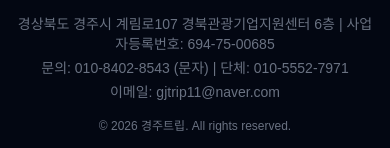
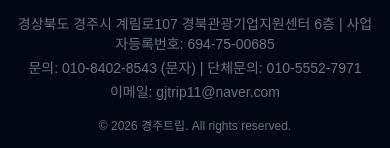
Before and after one commit to qkfmsclzls22-sudo/gyeongju-trip, a Next.js app: page / in a window 390 px wide. Shown: the part 5797-5945 px from the top of the page. Built offline with nearby package versions, Linux system fonts and the light colour scheme.

Commit message:
Revert landmark CTA phone addition, label footer group inquiry as 단체문의

```diff
--- a/app/landmarks/[slug]/page.tsx
+++ b/app/landmarks/[slug]/page.tsx
@@ -372,7 +372,6 @@
             투어 프로그램 보기
           </a>
         </div>
-        <p className="text-gray-500 text-xs mt-6">단체문의: 010-5552-7971</p>
       </section>
 
       {/* 푸터 */}
--- a/app/page.tsx
+++ b/app/page.tsx
@@ -594,7 +594,7 @@
             <img src="/logo.png" alt="경주트립" className="h-12 w-auto rounded-lg bg-white p-1" />
           </div>
           <p className="text-sm mb-1">경상북도 경주시 계림로107 경북관광기업지원센터 6층 | 사업자등록번호: 694-75-00685</p>
-          <p className="text-sm mb-1">문의: 010-8402-8543 (문자) | 단체: 010-5552-7971</p>
+          <p className="text-sm mb-1">문의: 010-8402-8543 (문자) | 단체문의: 010-5552-7971</p>
           <p className="text-sm mb-4">이메일: gjtrip11@naver.com</p>
           <p className="text-xs">© 2026 경주트립. All rights reserved.</p>
         </div>
```
